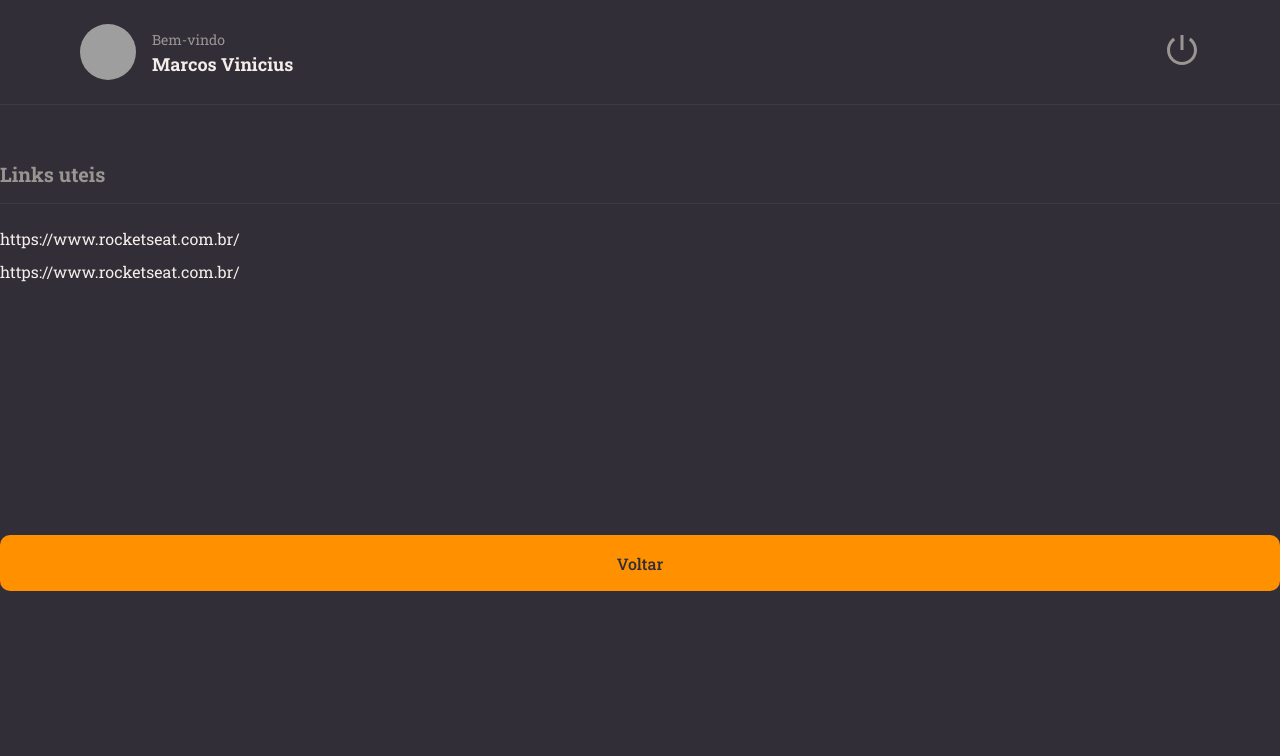
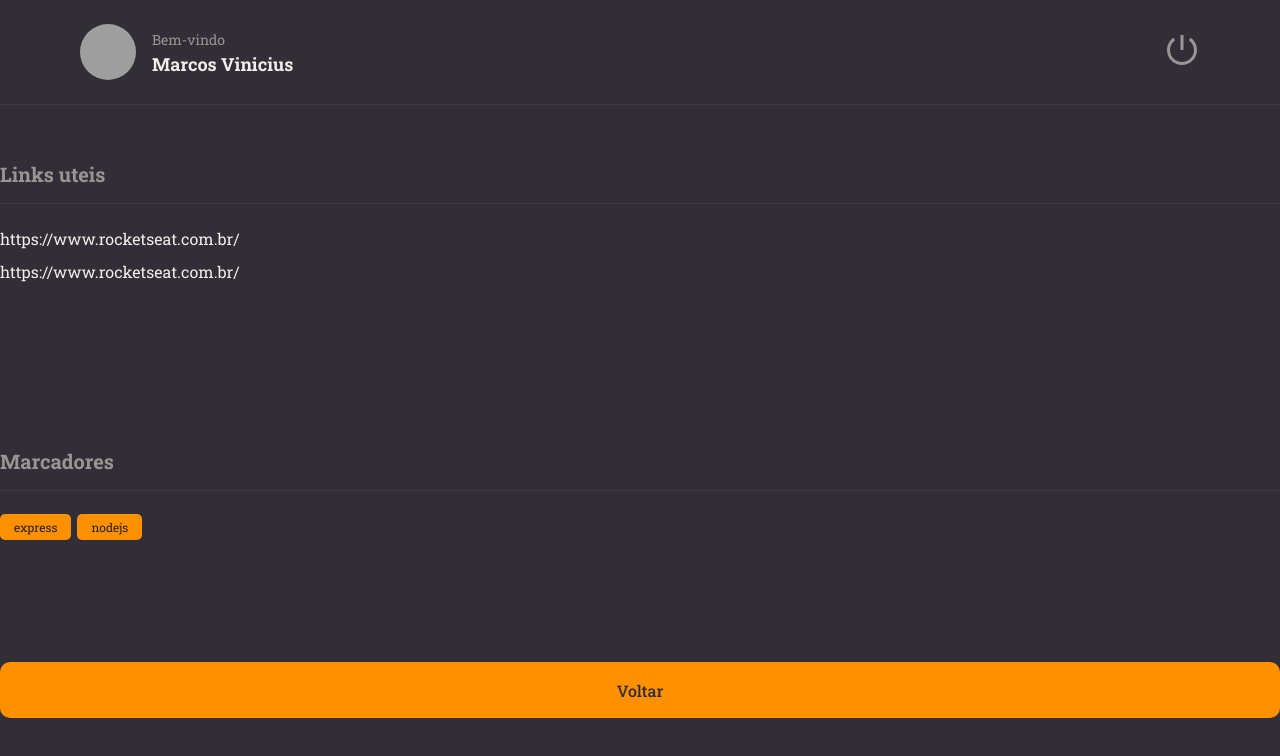
Before and after one commit to mviniciussb/Rocketnotes--Frontend, a React (Vite) app: page / in a window 1280 px wide. Shown: the top 756 px of the page. Built offline with nearby package versions, Linux system fonts and the light colour scheme; grey boxes are pictures that could not be loaded.

Commit message:
Added tag components

```diff
--- /dev/null
+++ b/src/components/tag/index.jsx
@@ -0,0 +1,5 @@
+import { Container } from "./style.js";
+
+export function Tag({ title }) {
+  return <Container>{title}</Container>;
+}
--- /dev/null
+++ b/src/components/tag/style.js
@@ -0,0 +1,12 @@
+import styled from "styled-components";
+
+export const Container = styled.span`
+    color: ${({ theme }) => theme.COLORS.BACKGROUND_900};
+    font-size: 12px;
+
+    background: ${({ theme }) => theme.COLORS.ORANGE};
+    padding: 5px 14px;
+    border-radius: 5px;
+
+    margin-right: 6px;
+`
--- a/src/pages/Details/index.jsx
+++ b/src/pages/Details/index.jsx
@@ -2,6 +2,7 @@ import { Container, Links } from "./style";
 import { Header } from "../../components/header";
 import { Button } from "../../components/button";
 import { Section } from "../../components/section";
+import { Tag } from "../../components/tag";
 
 export function Details() {
   return (
@@ -9,10 +10,20 @@ export function Details() {
       <Header />
       <Section title="Links uteis">
         <Links>
-          <li><a href="#">https://www.rocketseat.com.br/</a></li>
-          <li><a href="#">https://www.rocketseat.com.br/</a></li>
+          <li>
+            <a href="#">https://www.rocketseat.com.br/</a>
+          </li>
+          <li>
+            <a href="#">https://www.rocketseat.com.br/</a>
+          </li>
         </Links>
       </Section>
+
+      <Section title="Marcadores">
+        <Tag title="express" />
+        <Tag title="nodejs" />
+      </Section>
+
       <Button title="Voltar" />
     </Container>
   );
```
